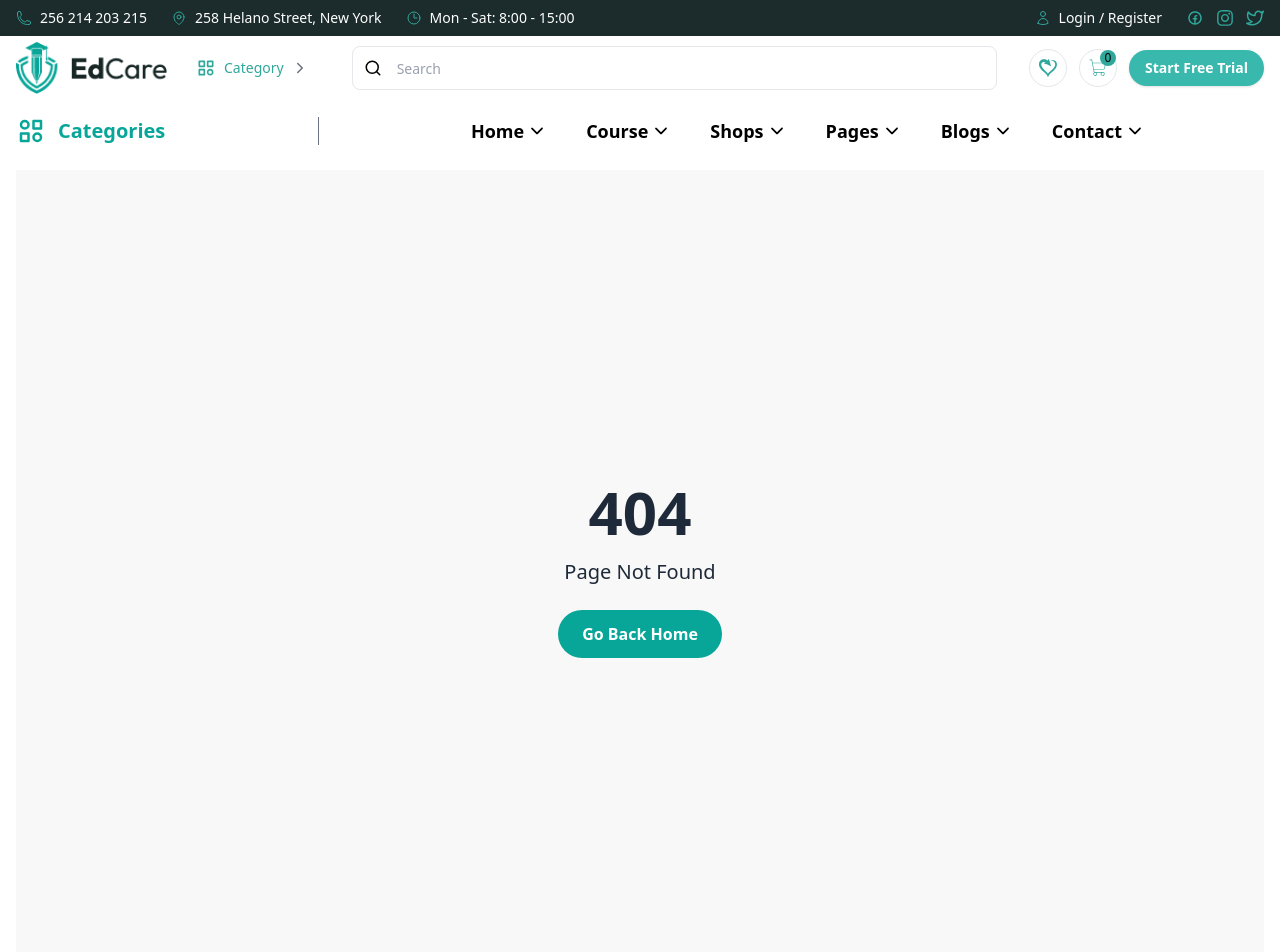
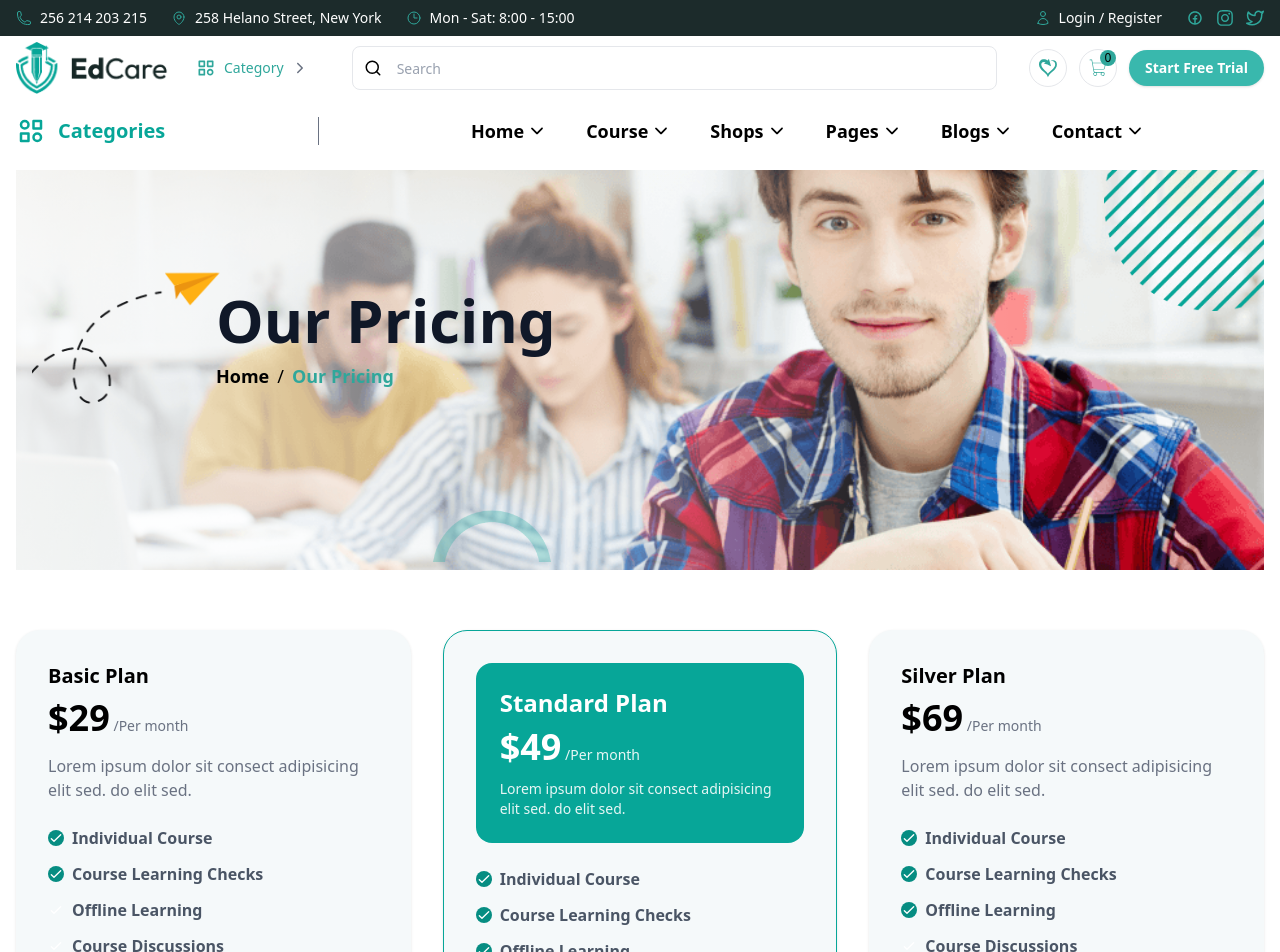
Before and after one commit to Marufsheikh404/Edcare, a Next.js app: page /picing in a window 1280 px wide. Before the commit this address had no page. Shown: the top 952 px of the page. Built offline with nearby package versions, Linux system fonts and the light colour scheme.

Commit message:
page is complete

```diff
--- /dev/null
+++ b/src/app/picing/page.js
@@ -0,0 +1,132 @@
+import React from 'react';
+import banner from '../../../src/images/banner/banner.png'
+import shadow from '../../../src/images/shadow/10002.png'
+import cricel from '../../../src/images/shadow/cricel.png'
+import cricel2 from '../../../src/images/shadow/cricle2.png'
+import Link from 'next/link';
+import Image from 'next/image';
+import PricingCard from '@/components/PricingCard';
+const PicingPage = () => {
+    const pricingData = [
+        {
+            title: "Basic Plan",
+            price: 29,
+            description:
+                "Lorem ipsum dolor sit consect adipisicing elit sed. do elit sed.",
+            highlighted: false,
+            features: [
+                { title: "Individual Course", available: true },
+                { title: "Course Learning Checks", available: true },
+                { title: "Offline Learning", available: false },
+                { title: "Course Discussions", available: false },
+                { title: "One to One Guidance", available: false },
+            ],
+        },
+
+        {
+            title: "Standard Plan",
+            price: 49,
+            description:
+                "Lorem ipsum dolor sit consect adipisicing elit sed. do elit sed.",
+            highlighted: true,
+            features: [
+                { title: "Individual Course", available: true },
+                { title: "Course Learning Checks", available: true },
+                { title: "Offline Learning", available: true },
+                { title: "Course Discussions", available: true },
+                { title: "One to One Guidance", available: true },
+            ],
+        },
+
+        {
+            title: "Silver Plan",
+            price: 69,
+            description:
+                "Lorem ipsum dolor sit consect adipisicing elit sed. do elit sed.",
+            highlighted: false,
+            features: [
+                { title: "Individual Course", available: true },
+                { title: "Course Learning Checks", available: true },
+                { title: "Offline Learning", available: true },
+                { title: "Course Discussions", available: false },
+                { title: "One to One Guidance", available: false },
+            ],
+        },
+    ];
+
+    return (
+        <div>
+            <div className="relative">
+                <div className="relative w-full">
+                    <div className="relative w-full h-80 lg:h-100 ">
+                        <Image
+                            src={banner}
+                            alt="banner"
+                            fill
+                            priority
+                            style={{ objectFit: "cover" }}
+                            className="block"
+                        />
+                    </div>
+
+                    <Image
+                        src={shadow}
+                        alt="shadow"
+                        width={200}
+                        height={220}
+                        className="pointer-events-none absolute left-0 w-40 lg:w-50 lg:left-4 top-20  z-10"
+                    />
+
+                    <Image
+                        src={cricel}
+                        alt="cricel"
+                        width={120}
+                        height={140}
+                        className="pointer-events-none absolute left-1/3 top-67 lg:top-85   z-10"
+                    />
+
+                    <Image
+                        src={cricel2}
+                        alt="cricel2"
+                        width={160}
+                        height={160}
+                        className="pointer-events-none absolute right-0 top-0  z-10"
+                    />
+
+                    <div className="absolute top-30 left-40 lg:left-50 z-10">
+                        <div className="max-w-4xl bg-transparent">
+                            <h1 className="text-2xl sm:text-3xl md:text-4xl lg:text-5xl xl:text-6xl font-bold text-gray-900">
+                                Our Pricing
+                            </h1>
+
+                            <div className="mt-3 flex flex-wrap items-center gap-2 text-base sm:text-lg">
+                                <h3 className="text-base sm:text-lg font-semibold">
+                                    <Link href="/" className="hover:text-[#2FA79B]">Home</Link>
+                                </h3>
+
+                                <span className="text-base sm:text-lg">/</span>
+
+                                <span className="text-base sm:text-lg font-semibold text-[#2FA79B]">
+                                    Our Pricing
+                                </span>
+                            </div>
+                        </div>
+                    </div>
+                </div>
+                <div className="absolute top-0 left-0 h-full w-4/5 pointer-events-none">
+                    <div className="h-full w-full bg-linear-to-r from-white/80 to-transparent" />
+                </div>
+            </div>
+
+            <div className='my-15'>
+                <div className="grid grid-cols-1 md:grid-cols-2 lg:grid-cols-3 gap-8 max-w-7xl mx-auto">
+                    {pricingData.map((plan, index) =>(
+                        <PricingCard key={index}{...plan}></PricingCard>
+                    ))}
+                </div>
+            </div>
+        </div>
+    );
+};
+
+export default PicingPage;
--- a/src/components/Header/Navber.jsx
+++ b/src/components/Header/Navber.jsx
@@ -70,7 +70,7 @@ const Navber = () => {
                                 { name: "Home", path: "/" },
                                 { name: "Course", path: "/course" },
                                 { name: "Shops", path: "/shop" },
-                                { name: "Pages", path: "/pages" },
+                                { name: "Pages", path: "/picing" },
                                 { name: "Blogs", path: "/blogs" },
                                 { name: "Contact", path: "/contact" },
                             ].map((item, i) => (
@@ -102,7 +102,7 @@ const Navber = () => {
                                 { name: "Home", path: "/" },
                                 { name: "Course", path: "/course" },
                                 { name: "Shops", path: "/shop" },
-                                { name: "Pages", path: "/pages" },
+                                { name: "Pages", path: "/picing" },
                                 { name: "Blogs", path: "/blogs" },
                                 { name: "Contact", path: "/contact" },
                             ].map((item, i) => (
--- /dev/null
+++ b/src/components/PricingCard.jsx
@@ -0,0 +1,96 @@
+"use client";
+
+import Aos from "aos";
+import { useEffect } from "react";
+
+const PricingCard = ({
+    title,
+    price,
+    description,
+    features,
+    highlighted,
+}) => {
+    useEffect(() => {
+        Aos.init({
+            duration: 800,
+            easing: 'ease',
+            once: false,
+            mirror: false,
+
+        });
+    }, [])
+    return (
+        <div
+            data-aos="fade-up" data-aos-duration="1000"
+            className={`bg-[#F5F9FA] p-8 rounded-3xl shadow-sm hover:shadow-md transition ${highlighted ? "border border-[#07A698]" : ""
+                }`}
+        >
+            {highlighted ? (
+                <div className="bg-[#07A698] text-white p-6 rounded-2xl mb-6">
+                    <h2 className="text-2xl font-bold mb-2">{title}</h2>
+
+                    <div className="mb-3">
+                        <span className="text-4xl font-extrabold">${price}</span>
+                        <span className="text-white/90 text-sm"> /Per month</span>
+                    </div>
+
+                    <p className="text-white/90 text-sm">{description}</p>
+                </div>
+            ) : (
+                <>
+                    <h2 className="text-xl font-semibold mb-2">{title}</h2>
+
+                    <div className="mb-4">
+                        <span className="text-4xl font-extrabold">${price}</span>
+                        <span className="text-gray-500 text-sm"> /Per month</span>
+                    </div>
+
+                    <p className="text-gray-500 text-md font-normal mb-6">{description}</p>
+                </>
+            )}
+
+            <ul className="space-y-3 mb-8 text-gray-600">
+                {features.map((f, i) => (
+                    <li key={i} className="flex items-center font-semibold gap-2">
+                        <span
+                            className={`text-lg flex items-center justify-center ${f.available ? "bg-[#068d82] rounded-full text-center" : "text-green"}`}
+                        >
+                            <svg
+                                xmlns="http://www.w3.org/2000/svg"
+                                className="w-4 h-4 text-white"
+                                fill="none"
+                                viewBox="0 0 24 24"
+                                stroke="currentColor"
+                            >
+                                <path strokeLinecap="round" strokeLinejoin="round" strokeWidth="2" d="M5 13l4 4L19 7" />
+                            </svg>
+                        </span>
+
+                        {f.title}
+                    </li>
+                ))}
+            </ul>
+
+            <button
+                className={`relative overflow-hidden px-8 py-3 rounded-full group font-semibold transition w-full ${highlighted
+                    ? "bg-[#07A698] text-white hover:bg-[#068d82]"
+                    : "text-[#07A698] hover:text-white"
+                    }`}
+            >
+                <span className="absolute inset-0 bg-linear-to-r from-[#39B8AD] to-[#2fa79b]
+                scale-x-0 group-hover:scale-x-100 transform origin-left transition-transform duration-500 rounded-full"></span>
+
+                <span className="relative z-10">Register Now →</span>
+            </button>
+        </div>
+    );
+};
+
+export default PricingCard;
+{/* <button className="relative flex items-center gap-2 px-4 py-2 rounded-full font-semibold text-gray-800 overflow-hidden group border border-gray-300 cursor-pointer">
+    <span className="absolute inset-0 bg-linear-to-r from-[#39B8AD] to-[#2fa79b] scale-x-0 group-hover:scale-x-100 transform origin-left transition-transform duration-400 rounded-full z-0"></span>
+
+    <span className="relative z-10 flex items-center group-hover:text-white gap-2">
+        Read More <FiArrowRight size={18} />
+    </span>
+</button> */}
```
